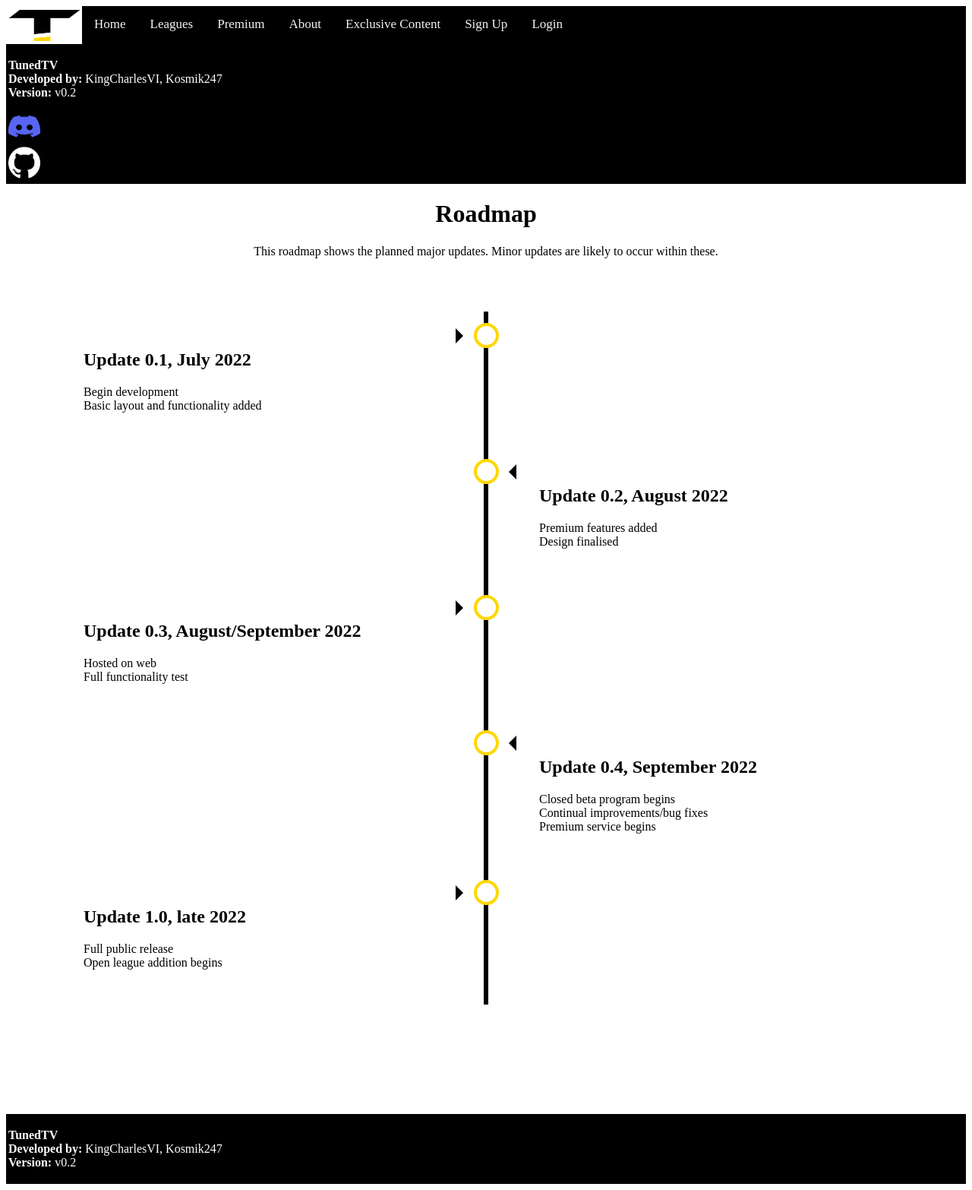
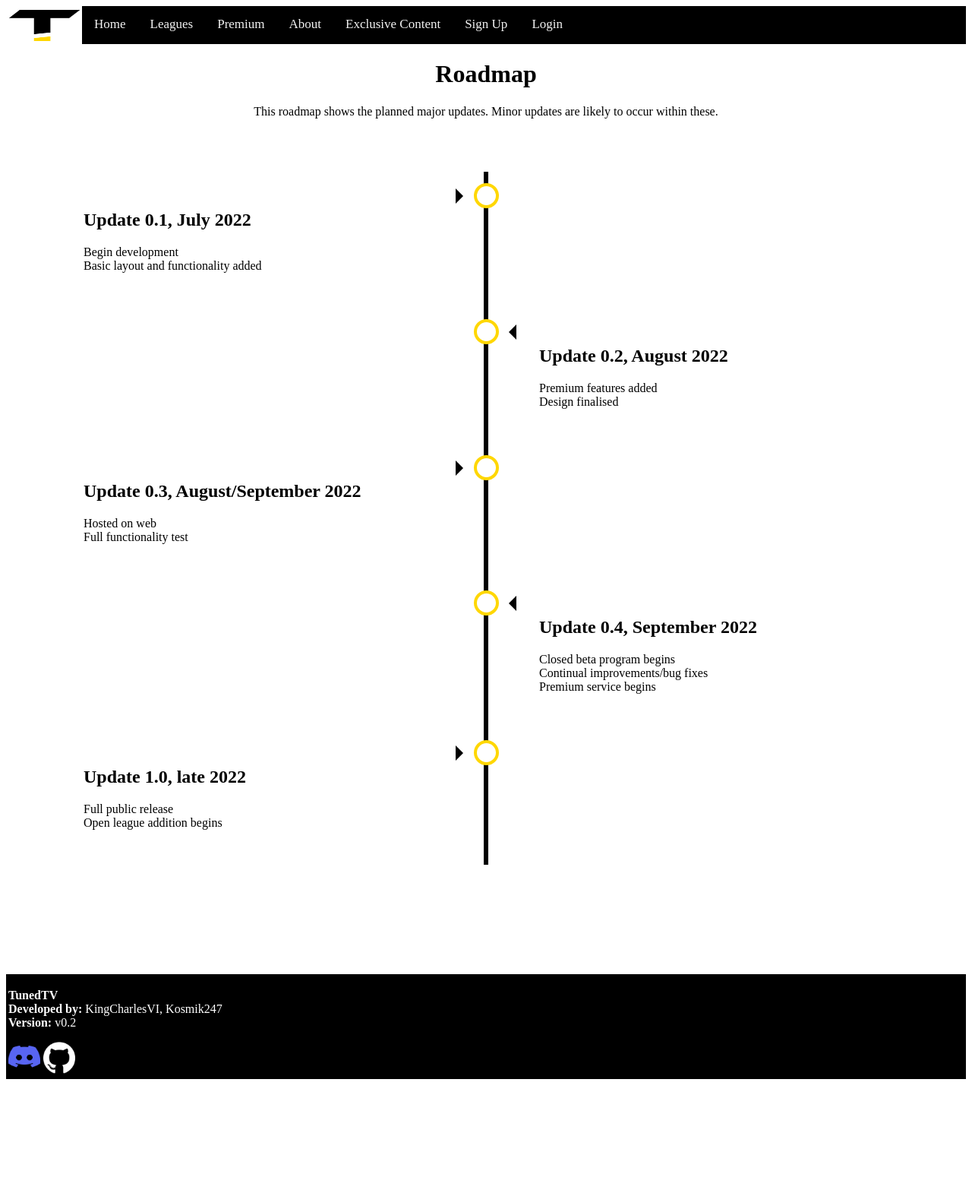
Before and after one commit to KingCharlesVI/tunedtv-website, a PHP site: page /html/roadmap.php in a window 1280 px wide. Shown: the whole page at 76% size. After the commit the page ends 1420 px from the top, so only its background shows below. Run offline with PHP 8.4, Linux system fonts and the light colour scheme.

Commit message:
Footer update
- Reverted to per-page footer

```diff
--- a/exclusive/exclusive.php
+++ b/exclusive/exclusive.php
@@ -198,7 +198,9 @@
 <br>
 <br>
 <footer>
-    <p><b>TunedTV</b><br><b>Developed by:</b> KingCharlesVI, Kosmik247<br><b>Version: </b>v0.2</p>
+  <p><b>TunedTV</b><br><b>Developed by:</b> KingCharlesVI, Kosmik247<br><b>Version: </b>v0.2</p>
+  <img src="/images/discord.png" style="width:42px;height:42px">
+  <img src="/images/github.png" style="width:42px;height:42px">
   </footer>
 </body>
 </html>
--- a/header.php
+++ b/header.php
@@ -24,24 +24,5 @@
         echo "<a href='/php/login.php'>Login</a>";
       } ?>
   </div>
-<style>
-
-  footer {
-    text-align: left;
-    padding: 3px;
-    background-color: rgb(0, 0, 0);
-    color: white;
-  }
-
-</style>
 </body>
-<footer>
-  <p><b>TunedTV</b><br><b>Developed by:</b> KingCharlesVI, Kosmik247<br><b>Version: </b>v0.2</p>
-  <div class="discordlogo">
-    <img src="/images/discord.png" style="width:42px;height:42px">
-    </div>
-  <div class="githublogo">
-    <img src="/images/github.png" style="width:42px;height:42px">
-    </div>
-  </footer>
 </html>
--- a/html/about.php
+++ b/html/about.php
@@ -49,6 +49,8 @@
 </div>
 <footer>
   <p><b>TunedTV</b><br><b>Developed by:</b> KingCharlesVI, Kosmik247<br><b>Version: </b>v0.2</p>
-</footer>
+  <img src="/images/discord.png" style="width:42px;height:42px">
+  <img src="/images/github.png" style="width:42px;height:42px">
+  </footer>
 </body>
 </html>
--- a/html/devblog.php
+++ b/html/devblog.php
@@ -35,6 +35,8 @@
 </div>
 <footer>
   <p><b>TunedTV</b><br><b>Developed by:</b> KingCharlesVI, Kosmik247<br><b>Version: </b>v0.2</p>
-</footer>
+  <img src="/images/discord.png" style="width:42px;height:42px">
+  <img src="/images/github.png" style="width:42px;height:42px">
+  </footer>
 </body>
 </html>
--- a/html/leagues.php
+++ b/html/leagues.php
@@ -65,6 +65,8 @@ function gridView() {
 </p>
 <footer>
   <p><b>TunedTV</b><br><b>Developed by:</b> KingCharlesVI, Kosmik247<br><b>Version: </b>v0.2</p>
-</footer>
+  <img src="/images/discord.png" style="width:42px;height:42px">
+  <img src="/images/github.png" style="width:42px;height:42px">
+  </footer>
 </body>
 </html>
--- a/html/lvf1.php
+++ b/html/lvf1.php
@@ -55,6 +55,8 @@
 <br>
 <footer>
   <p><b>TunedTV</b><br><b>Developed by:</b> KingCharlesVI, Kosmik247<br><b>Version: </b>v0.2</p>
-</footer>
+  <img src="/images/discord.png" style="width:42px;height:42px">
+  <img src="/images/github.png" style="width:42px;height:42px">
+  </footer>
 </body>
 </html>
--- a/html/premium.php
+++ b/html/premium.php
@@ -102,6 +102,8 @@
 <br>
 <footer>
   <p><b>TunedTV</b><br><b>Developed by:</b> KingCharlesVI, Kosmik247<br><b>Version: </b>v0.2</p>
-</footer>
+  <img src="/images/discord.png" style="width:42px;height:42px">
+  <img src="/images/github.png" style="width:42px;height:42px">
+  </footer>
 </body>
 </html>
--- a/html/roadmap.php
+++ b/html/roadmap.php
@@ -61,8 +61,10 @@
       <br>
       <br>
       <br>
-    <footer>
-        <p><b>TunedTV</b><br><b>Developed by:</b> KingCharlesVI, Kosmik247<br><b>Version: </b>v0.2</p>
-    </footer>
+<footer>
+<p><b>TunedTV</b><br><b>Developed by:</b> KingCharlesVI, Kosmik247<br><b>Version: </b>v0.2</p>
+<img src="/images/discord.png" style="width:42px;height:42px">
+<img src="/images/github.png" style="width:42px;height:42px">
+</footer>
 </body>
 </html>
--- a/index.php
+++ b/index.php
@@ -69,5 +69,10 @@
 <br>
 <br>
 <br>
+<footer>
+  <p><b>TunedTV</b><br><b>Developed by:</b> KingCharlesVI, Kosmik247<br><b>Version: </b>v0.2</p>
+  <img src="/images/discord.png" style="width:42px;height:42px">
+  <img src="/images/github.png" style="width:42px;height:42px">
+  </footer>
 </body>
 </html>
--- a/vods/lvf1vods.php
+++ b/vods/lvf1vods.php
@@ -73,5 +73,10 @@
     <br>
     <br>
     <br>
+<footer>
+<p><b>TunedTV</b><br><b>Developed by:</b> KingCharlesVI, Kosmik247<br><b>Version: </b>v0.2</p>
+<img src="/images/discord.png" style="width:42px;height:42px">
+<img src="/images/github.png" style="width:42px;height:42px">
+</footer>
 </body>
 </html>
```
